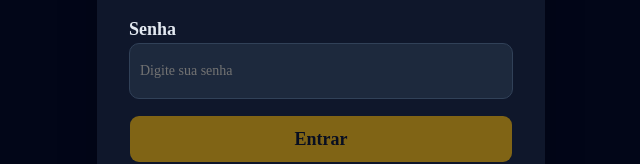
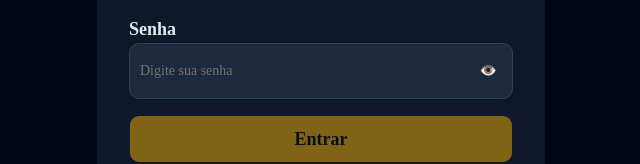
Before and after one commit to RafaelSToscano/bolao-copa-2026, a Next.js app: page / in a window 1280 px wide. Shown: the part 407-571 px from the top of the page, without its empty margins (319-959 px from the left). Built offline with nearby package versions, Linux system fonts and the light colour scheme; no server answers; the database is empty.

Commit message:
corrige login por celular e validação de acesso

```diff
--- a/src/components/forms/AuthForm.tsx
+++ b/src/components/forms/AuthForm.tsx
@@ -28,6 +28,9 @@ export function AuthForm({
   const [accessCode, setAccessCode] = useState("");
   const [password, setPassword] = useState("");
 
+  const [showPassword, setShowPassword] = useState(false);
+  const [showRegisterPassword, setShowRegisterPassword] = useState(false);
+
   const [registerName, setRegisterName] = useState("");
   const [registerPhone, setRegisterPhone] = useState("");
   const [registerPassword, setRegisterPassword] = useState("");
@@ -41,12 +44,7 @@ export function AuthForm({
   };
 
   const handleRequestAccess = async () => {
-  await onRequestAccess(
-    registerName,
-    registerPhone,
-    registerPassword
-  );
-
+    await onRequestAccess(registerName, registerPhone, registerPassword);
     setSuccessModalOpen(true);
   };
 
@@ -63,7 +61,9 @@ export function AuthForm({
 
             <div>
               <h1 className="text-4xl font-black">Bolão 2026</h1>
-              <p className="text-slate-300 mt-2 text-lg font-semibold">Copa do Mundo FIFA</p>
+              <p className="text-slate-300 mt-2 text-lg font-semibold">
+                Copa do Mundo FIFA
+              </p>
             </div>
           </div>
 
@@ -73,6 +73,7 @@ export function AuthForm({
                 <label className="text-lg font-bold text-slate-200">
                   Celular com DDD
                 </label>
+
                 <Input
                   placeholder="Exemplo: 51999999999"
                   value={accessCode}
@@ -86,14 +87,25 @@ export function AuthForm({
                 <label className="text-lg font-bold text-slate-200">
                   Senha
                 </label>
+
+                <div className="relative">
                   <Input
-                  type="password"
+                    type={showPassword ? "text" : "password"}
                     placeholder="Digite sua senha"
                     value={password}
                     onChange={(e) => setPassword(e.target.value)}
                     disabled={isLoading}
-                  className="bg-slate-800 border-slate-700 text-white h-14 text-lg"
+                    className="bg-slate-800 border-slate-700 text-white h-14 text-lg pr-16"
                   />
+
+                  <button
+                    type="button"
+                    onClick={() => setShowPassword(!showPassword)}
+                    className="absolute right-4 top-1/2 -translate-y-1/2 text-slate-400"
+                  >
+                    {showPassword ? "🙈" : "👁️"}
+                  </button>
+                </div>
               </div>
 
               <Button
@@ -129,6 +141,7 @@ export function AuthForm({
                 <label className="text-lg font-bold text-slate-200">
                   Nome do jogador
                 </label>
+
                 <Input
                   placeholder="Exemplo: Rafael Toscano ou apelido"
                   value={registerName}
@@ -142,6 +155,7 @@ export function AuthForm({
                 <label className="text-lg font-bold text-slate-200">
                   Celular com DDD
                 </label>
+
                 <Input
                   placeholder="Exemplo: 51999999999"
                   value={registerPhone}
@@ -155,14 +169,27 @@ export function AuthForm({
                 <label className="text-lg font-bold text-slate-200">
                   Senha
                 </label>
+
+                <div className="relative">
                   <Input
-                  type="password"
+                    type={showRegisterPassword ? "text" : "password"}
                     placeholder="Crie uma senha"
                     value={registerPassword}
                     onChange={(e) => setRegisterPassword(e.target.value)}
                     disabled={isLoading}
-                  className="bg-slate-800 border-slate-700 text-white h-14 text-lg"
+                    className="bg-slate-800 border-slate-700 text-white h-14 text-lg pr-16"
                   />
+
+                  <button
+                    type="button"
+                    onClick={() =>
+                      setShowRegisterPassword(!showRegisterPassword)
+                    }
+                    className="absolute right-4 top-1/2 -translate-y-1/2 text-slate-400"
+                  >
+                    {showRegisterPassword ? "🙈" : "👁️"}
+                  </button>
+                </div>
               </div>
 
               <Button
@@ -203,6 +230,7 @@ export function AuthForm({
           {error && (
             <div className="text-center text-sm text-red-400">{error}</div>
           )}
+
           {successModalOpen && (
             <div className="fixed inset-0 z-50 flex items-center justify-center bg-black/70 p-4">
               <div className="w-full max-w-sm rounded-3xl bg-slate-900 border border-slate-700 p-6 text-center shadow-2xl">
@@ -213,7 +241,8 @@ export function AuthForm({
                 </h3>
 
                 <p className="text-slate-300 text-base mt-3">
-        Sua solicitação foi enviada com sucesso e está aguardando aprovação do administrador.
+                  Sua solicitação foi enviada com sucesso e está aguardando
+                  aprovação do administrador.
                 </p>
 
                 <Button
--- a/src/hooks/useAuth.ts
+++ b/src/hooks/useAuth.ts
@@ -28,7 +28,7 @@ export function useAuth() {
 ): Promise<boolean> => {
     setError(null);
     try {
-      console.log("LOGIN DEBUG:", { name, password });
+      console.log("LOGIN DEBUG:", { accessCode });
       const user = await playersService.findPlayerByCredentials(
   accessCode,
   password
```
Lines whose indentation alone changed are shown as unchanged.
